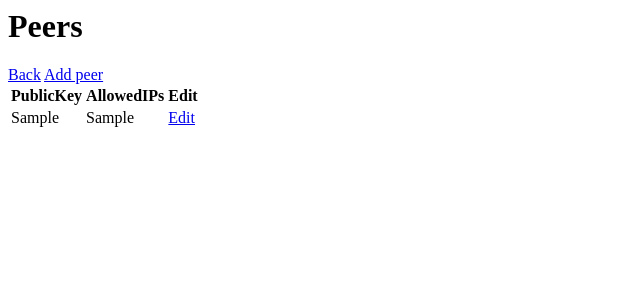
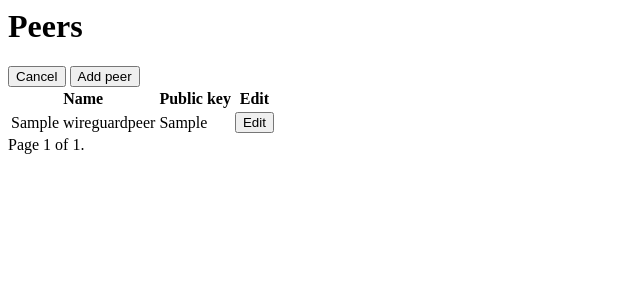
Before and after one commit to matyash12/SuperDuperVPN, a Django app: page /peers in a window 1280 px wide. Shown: the top 300 px of the page, without its empty margins (0-640 px from the left). Run offline with Django 4.2, Linux system fonts and the light colour scheme; tables that the repository leaves empty hold one stand-in row (values such as "Sample post"); parts of the project's set-up code (start-up, migrations or seed data) failed here and were passed over.

Commit message:
Minor improvements

```diff
--- a/mysite/SuperDuperVPN/models.py
+++ b/mysite/SuperDuperVPN/models.py
@@ -22,6 +22,8 @@ class WireGuardInterface(models.Model):
     PublicKey = models.CharField(max_length=200)
 
 class WireGuardPeer(models.Model):
+    #client gives this name it is for to friendly-know what is it
+    Name = models.CharField(max_length=200)
     PublicKey = models.CharField(max_length=200)
     AllowedIPs = models.CharField(max_length=200)
     Endpoint = models.CharField(max_length=200)
--- a/mysite/SuperDuperVPN/templates/add_peer.html
+++ b/mysite/SuperDuperVPN/templates/add_peer/add_peer.html
@@ -1,12 +1,12 @@
-<h1>Add Peer Simple</h1>
-<a href="javascript:history.go(-1)">Back</a>
+<h1>New peer named '{{peer_name}}'</h1>
+<a href="{%url 'index'%}"><button>Done</button></a>
 
 
 <h2>Config file to copy and paste</h2>
 <pre>{{str_config_file}}</pre>
 
 <h2>You can download you config file here: </h2>
-<a href="{% url 'download_wireguard_client_config' download_name_config_file %}">Download</a>
+<a href="{% url 'download_wireguard_client_config' download_name_config_file %}"><button>Download</button></a>
 
 <h2>QR code</h2>
 <img src="{% url 'qr_code_viewer' qr_code_file %}" alt="Private Image">
--- a/mysite/SuperDuperVPN/templates/edit_interface.html
+++ b/mysite/SuperDuperVPN/templates/edit_interface.html
@@ -1,9 +1,9 @@
 <h1>Edit Interface</h1>
-<a href="javascript:history.go(-1)">Back</a>
 
 <form method="post">
     {% csrf_token %}
     {{form.as_p}}
+    <a href="{% url 'index' %}"><button type='button'>Cancel</button></a>
     <button type="submit" name="action" value="generate">Generate keys</button>
     <button type="submit" name="action" value="save">Save Interface</button>
 </form>
--- a/mysite/SuperDuperVPN/templates/edit_peer.html
+++ b/mysite/SuperDuperVPN/templates/edit_peer.html
@@ -1,8 +1,10 @@
 <h1>Edit Peer</h1>
-<a href="javascript:history.go(-1)">Back</a>
 <form method="post">
     {% csrf_token %}
     {{form.as_p}}
+    <a href="{%url 'peers'%}"><button type='button'>Cancel</button></a>
     <button type="submit" name="action"value="delete">Delete</button>
-    <button type="submit"name="action"value="save">Save peer</button>
+    <button type="submit"name="action"value="save">Save</button>
 </form>
+<h2>Notes</h2>
+<p>If you've lost your configuration file (QR code), you'll need to create a new peer and then delete the old one (this one) to resolve this issue.</p>
--- a/mysite/SuperDuperVPN/templates/index.html
+++ b/mysite/SuperDuperVPN/templates/index.html
@@ -1,4 +1,4 @@
 <h1>WireGuard managment panel</h1>
-<a href="/edit_interface">Edit Interface</a>
-<a href="/peers">Peers</a>
-<a href="/settings">Settings</a>
+<a href="/edit_interface"><button>Edit Interface</button></a>
+<a href="/peers"><button>Peers</button></a>
+<a href="/settings"><button>Settings</button></a>
--- a/mysite/SuperDuperVPN/templates/peers.html
+++ b/mysite/SuperDuperVPN/templates/peers.html
@@ -1,17 +1,35 @@
 <h1>Peers</h1>
-<a href="javascript:history.go(-1)">Back</a>
-<a href="{%url 'add_peer'%}">Add peer</a>
+<a href="{%url 'index'%}"><button>Cancel</button></a>
+<a href="{%url 'add_peer_name'%}"><button>Add peer</button></a>
 <table>
     <tr>
-        <th>PublicKey</th>
-        <th>AllowedIPs</th>
+        <th>Name</th>
+        <th>Public key</th>
         <th>Edit</th>
     </tr>
-    {% for form in forms %}
+    {% for peer in peers %}
     <tr>
-        <td>{{form.PublicKey}}</td>
-        <td>{{form.AllowedIPs}}</td>
-        <td><a href="{% url 'edit_peer' form.id %}">Edit</a></td>
+        <td>{{peer.Name}}</td>
+        <td>{{peer.PublicKey}}</td>
+        <td><a href="{% url 'edit_peer' peer.pk %}"><button>Edit</button></a></td>
     </tr>
     {% endfor %}
 </table>
+
+<div class="pagination">
+    <span class="step-links">
+        {% if peers.has_previous %}
+            <a href="?page=1"><button>first</button></a>
+            <a href="?page={{ peers.previous_page_number }}"><button>previous</button></a>
+        {% endif %}
+
+        <span class="current">
+            Page {{ peers.number }} of {{ peers.paginator.num_pages }}.
+        </span>
+
+        {% if peers.has_next %}
+            <a href="?page={{ peers.next_page_number }}"><button>next</button></a>
+            <a href="?page={{ peers.paginator.num_pages }}"><button>last</button></a>
+        {% endif %}
+    </span>
+</div>
--- a/mysite/SuperDuperVPN/templates/settings.html
+++ b/mysite/SuperDuperVPN/templates/settings.html
@@ -1,7 +1,7 @@
 <h1>Settings</h1>
-<a href="javascript:history.go(-1)">Back</a>
 <form method="post">
     {% csrf_token %}
     {{form.as_p}}
+    <a href="{%url 'index'%}"><button type='button'>Cancel</button></a>
     <button type="submit">Save</button>
 </form>
--- a/mysite/SuperDuperVPN/urls.py
+++ b/mysite/SuperDuperVPN/urls.py
@@ -8,8 +8,9 @@ urlpatterns = [
     path("edit_interface", views.edit_interface, name="edit_interface"),
     path("peers", views.peers, name="peers"),
     path("edit_peer/<int:peer_id>/", views.edit_peer, name="edit_peer"),
-    path("add_peer", views.add_peer, name="add_peer"),
+    path("add_peer/<int:pk>/", views.add_peer, name="add_peer"),
     path('download_wireguard_client_config/<str:name_of_the_file>', views.download_wireguard_client_config,name='download_wireguard_client_config'),
     path('qr_code_viewer/<str:name_of_the_file>',views.qr_code_viewer,name='qr_code_viewer'),
     path("settings", views.server_settings, name="settings"),
+    path("add_peer_name", views.add_peer_name, name="add_peer_name"),
 ]
--- a/mysite/SuperDuperVPN/views.py
+++ b/mysite/SuperDuperVPN/views.py
@@ -3,7 +3,7 @@ from django.shortcuts import render, redirect, get_object_or_404
 # Create your views here.
 from django.http import HttpResponse
 from . import Wireguard
-from .forms import WireGuardInterfaceForm, WireGuardPeerForm, SettingsForm
+from .forms import WireGuardInterfaceForm, WireGuardPeerForm, SettingsForm, WireguardPeerNameForm
 from .models import WireGuardInterface, WireGuardPeer, Settings
 from .tasks import Wireguard_from_database_to_config_file, Restart_wireguard
 from django.conf import settings
@@ -12,7 +12,7 @@ from wsgiref.util import FileWrapper
 import uuid
 import qrcode
 import qrcode.image.svg
-
+from django.core.paginator import Paginator
 
 def index(request):
     return render(request, "index.html")
@@ -61,10 +61,15 @@ def edit_interface(request):
 
 
 def peers(request):
-    forms = []
-    for peer in WireGuardPeer.objects.all():
-        forms.append(peer)
-    return render(request, "peers.html", {"forms": forms})
+    objects = WireGuardPeer.objects.all()
+    for obj in objects:
+        obj.PublicKey = obj.PublicKey[:10]
+    paginator = Paginator(objects, 10)  # Show 10 objects per page
+
+    page = request.GET.get('page')
+    objects_page = paginator.get_page(page)
+
+    return render(request, 'peers.html', {'peers': objects_page})
 
 
 def edit_peer(request, peer_id):
@@ -123,9 +128,8 @@ def download_wireguard_client_config(request,name_of_the_file):
 #You open this page and it should automaticly save it to database
 #No hard things
 #no setup by user
-def add_peer(request):
+def add_peer(request,pk):
     context = {}
-
     data = {} #all things needed to make config file for client
     #creating keys
     keymanager = Wireguard.KeyManager()
@@ -177,7 +181,8 @@ def add_peer(request):
     }
 
     #add to database this peer(client)
-    peer = WireGuardPeer()
+    peer = WireGuardPeer.objects.get(pk=pk)
+    context['peer_name'] = peer.Name
     peer.PublicKey = data['PublicKey']
     peer.AllowedIPs = data['Address']
     peer.Endpoint = ''
@@ -207,7 +212,7 @@ def add_peer(request):
     qr_code.save(qr_code_save_path) #saving qr code
     context['qr_code_file'] = filename
 
-    return render(request, "add_peer.html", context)
+    return render(request, "add_peer/add_peer.html", context)
 
 def server_settings(request):
     context = {}
@@ -230,3 +235,18 @@ def server_settings(request):
         form = SettingsForm(instance=data)
     context['form'] = form
     return render(request, "settings.html", context)
+
+
+def add_peer_name(request):
+    context = {}
+    if request.method == 'POST':
+        if 'add' in request.POST['action']:
+            form = WireguardPeerNameForm(request.POST)
+            if form.is_valid():
+                obj = form.save()
+                return redirect('add_peer', obj.pk)
+    else:
+        form = WireguardPeerNameForm()
+
+    context['form'] = form
+    return render(request, "add_peer/add_peer_name.html",context)
```
Also changed, not shown: mysite/SuperDuperVPN/forms.py (+9 -1 lines), mysite/SuperDuperVPN/templates/add_peer/add_peer_name.html (added, +8 -0 lines), 1 other file.
